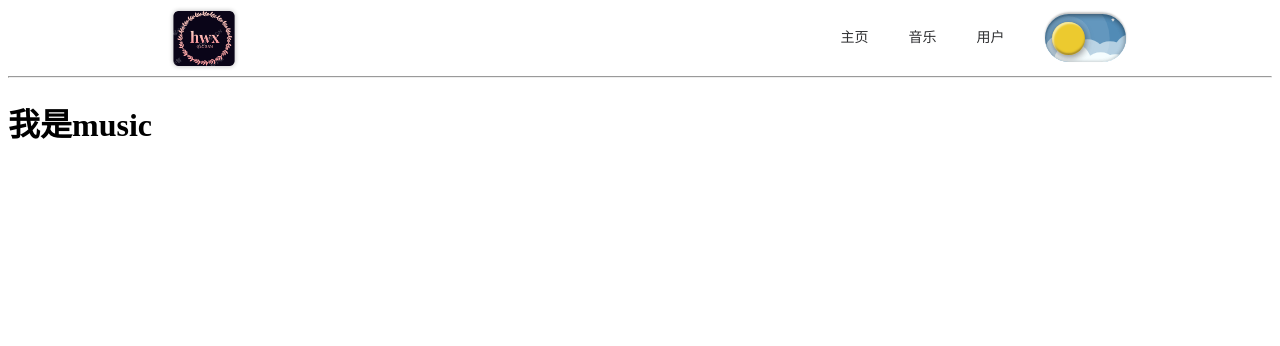
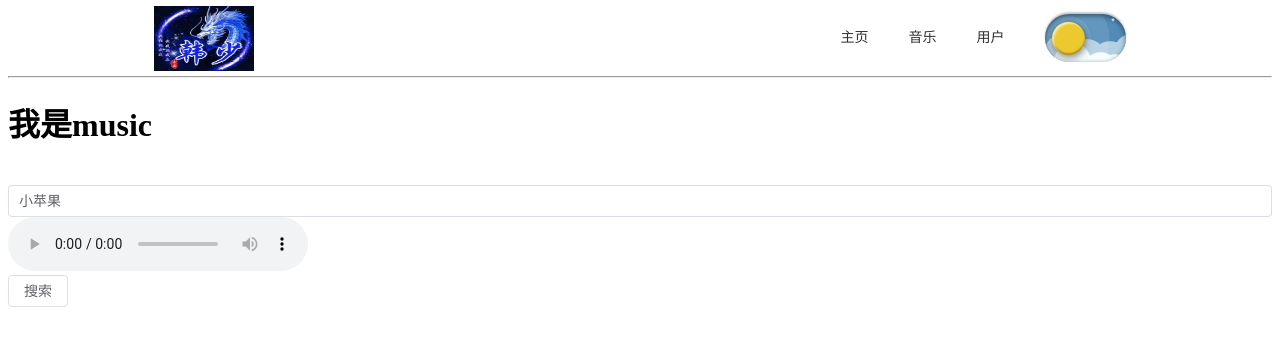
Before and after one commit to Hyhayhy/bigHomework-fe, a Vue app: page /music in a window 1280 px wide. Shown: the top 346 px of the page. Built offline with nearby package versions, Linux system fonts and the light colour scheme.

Commit message:
音乐界面更新，导航栏完善

```diff
--- a/src/components/nav_tab/navbar.vue
+++ b/src/components/nav_tab/navbar.vue
@@ -4,7 +4,7 @@ import changeDark from "./changeDark.vue";
 const value1 = ref(true);
 const activeIndex = ref("1");
 const handleSelect = (key: string, keyPath: string[]) => {
-  console.log(key, keyPath);
+  // console.log(key, keyPath);
 };
 </script>
 <template>
@@ -22,7 +22,7 @@ const handleSelect = (key: string, keyPath: string[]) => {
     <el-menu-item index="/">
       <img
           style="width: 100px; height: 65px"
-          src="/src/image/hwx.svg"
+          src="/src/image/hwx2.jpg"
           alt="HWX logo"
       />
     </el-menu-item>
--- a/src/router/index.js
+++ b/src/router/index.js
@@ -11,7 +11,8 @@ const routes = [
   },
   {
     path:'/music',
-    component:()=>import('../views/Music/music.vue')
+    component:()=>import('../views/Music/music.vue'),
+    name:'音乐'
   }
 ]
 
@@ -22,4 +23,8 @@ const router = createRouter({
   routes
 })
 
+router.afterEach((to) => {
+  // console.log(blog);
+  document.title = to.name || "韩少yyds";
+});
 export default router
--- a/src/views/Music/music.vue
+++ b/src/views/Music/music.vue
@@ -1,9 +1,30 @@
-<script setup lang="ts">
+<script setup>
+import musicInfo from './musicInfo.vue'
+import {onMounted, ref} from "vue";
 
+const information=ref(null)
+const mUrl=ref("")
+
+const search=()=>{
+  information.value.searchMusic()
+}
+function getAudioUrl(){
+  mUrl.value=information.value.musicUrl
+  console.log(mUrl.value)
+}
+onMounted(()=>{
+  // console.log(information.value.musicUrl)
+})
 </script>
 <template>
   <div>
     <h1>我是music</h1>
+    <br>
+    <music-info ref="information" @getAudioUrl="getAudioUrl"></music-info>
+    <!-- audio标签 -->
+    <audio ref="audio" :src="mUrl.value" loop="loop" controls></audio>
+    <br>
+    <el-button @click="search">搜索</el-button>
   </div>
 </template>
 <style scoped lang="scss">
--- /dev/null
+++ b/src/views/Music/musicInfo.vue
@@ -0,0 +1,93 @@
+<script setup lang="ts">
+import axios from "axios";
+import {ref, defineExpose,onMounted} from "vue";
+const musicUrl=ref("")
+const musicId=ref("")
+const musicName=ref("小苹果")
+const emit = defineEmits([ "getAudioUrl" ]);
+const getAudioUrl = () => {
+  emit('getAudioUrl');
+}
+const searchMusic=()=>{
+  axios.get(`http://localhost:3000/search?keywords=${musicName.value}`).then((data)=>{
+    // console.log(data.data.result.songs[0].id)
+    musicId.value=data.data.result.songs[0].id;
+    getMusicUrl()
+  })
+}
+function getMusicUrl(){
+  // console.log("#####")
+  axios.get(`http://localhost:3000/song/url/v1?id=${musicId.value}&level=standard`).then((data)=>{
+    // console.log(data.data.data[0].url)
+    musicUrl.value=data.data.data[0].url;
+    // console.log("12")
+    getAudioUrl()
+  })
+}
+
+defineExpose({
+  searchMusic,
+  musicUrl,
+})
+
+
+
+interface LinkItem {
+  value: string
+  link: string
+}
+
+const links = ref<LinkItem[]>([])
+
+const loadAll = () => {
+  return [
+    { value: 'vue', link: 'https://github.com/vuejs/vue' },
+    { value: 'element', link: 'https://github.com/ElemeFE/element' },
+    { value: 'cooking', link: 'https://github.com/ElemeFE/cooking' },
+    { value: 'mint-ui', link: 'https://github.com/ElemeFE/mint-ui' },
+    { value: 'vuex', link: 'https://github.com/vuejs/vuex' },
+    { value: 'vue-router', link: 'https://github.com/vuejs/vue-router' },
+    { value: 'babel', link: 'https://github.com/babel/babel' },
+  ]
+}
+
+let timeout: ReturnType<typeof setTimeout>
+const querySearchAsync = (queryString: string, cb: (arg: any) => void) => {
+  const results = queryString
+      ? links.value.filter(createFilter(queryString))
+      : links.value
+
+  clearTimeout(timeout)
+  timeout = setTimeout(() => {
+    cb(results)
+  }, 3000 * Math.random())
+}
+const createFilter = (queryString: string) => {
+  return (restaurant: LinkItem) => {
+    return (
+        restaurant.value.toLowerCase().indexOf(queryString.toLowerCase()) === 0
+    )
+  }
+}
+
+const handleSelect = (item: Record<string, any>) => {
+  // console.log(item)
+}
+
+onMounted(() => {
+  links.value = loadAll()
+})
+</script>
+
+<template>
+  <el-autocomplete
+      v-model="musicName"
+      :fetch-suggestions="querySearchAsync"
+      :placeholder="musicName"
+      @select="handleSelect"
+  />
+</template>
+
+<style scoped lang="scss">
+
+</style>
--- a/src/views/home.vue
+++ b/src/views/home.vue
@@ -1,27 +1,38 @@
 <script setup>
 import axios from "axios";
-import { ref } from "vue";
+import {ref, onMounted} from "vue";
+
 const str = ref("");
-const flag=ref(true)
-const getJinJu=()=>{
+const flag = ref(true)
+const str2 = ref("")
+const getJinJu = () => {
   axios.get("https://v1.hitokoto.cn/").then((data) => {
-  // console.log(data.data.hitokoto);
-  str.value = data.data.hitokoto;
-  flag.value=false;
-  setTimeout(()=>{
-    flag.value=true;
-  },60000)
-});
+    // console.log(data.data.hitokoto);
+    str.value = data.data.hitokoto;
+    flag.value = false;
+    setTimeout(() => {
+      flag.value = true;
+    }, 60000)
+  });
 }
+onMounted(() => {
+  axios.get('http://localhost:8080/hello').then((data) => {
+    str2.value = data.data
+    // console.log(data.data)
+  })
+})
 </script>
 <template>
   <div>
     <h1>我是home</h1>
     <h1>{{ str }}</h1>
     <el-row class="mb-4">
-    <el-button v-if="flag" type="success" @click="getJinJu">获取金句</el-button>
-    <el-button v-else type="danger" disabled >获取金句</el-button>
-  </el-row>
+      <el-button v-if="flag" type="success" @click="getJinJu">获取金句</el-button>
+      <el-button v-else type="danger" disabled>获取金句</el-button>
+    </el-row>
+    <h1>{{ str2 }}</h1>
   </div>
 </template>
-<style scoped lang="scss"></style>
+<style scoped lang="scss">
+
+</style>
```
Also changed, not shown: src/image/hwx2.jpg (added).
